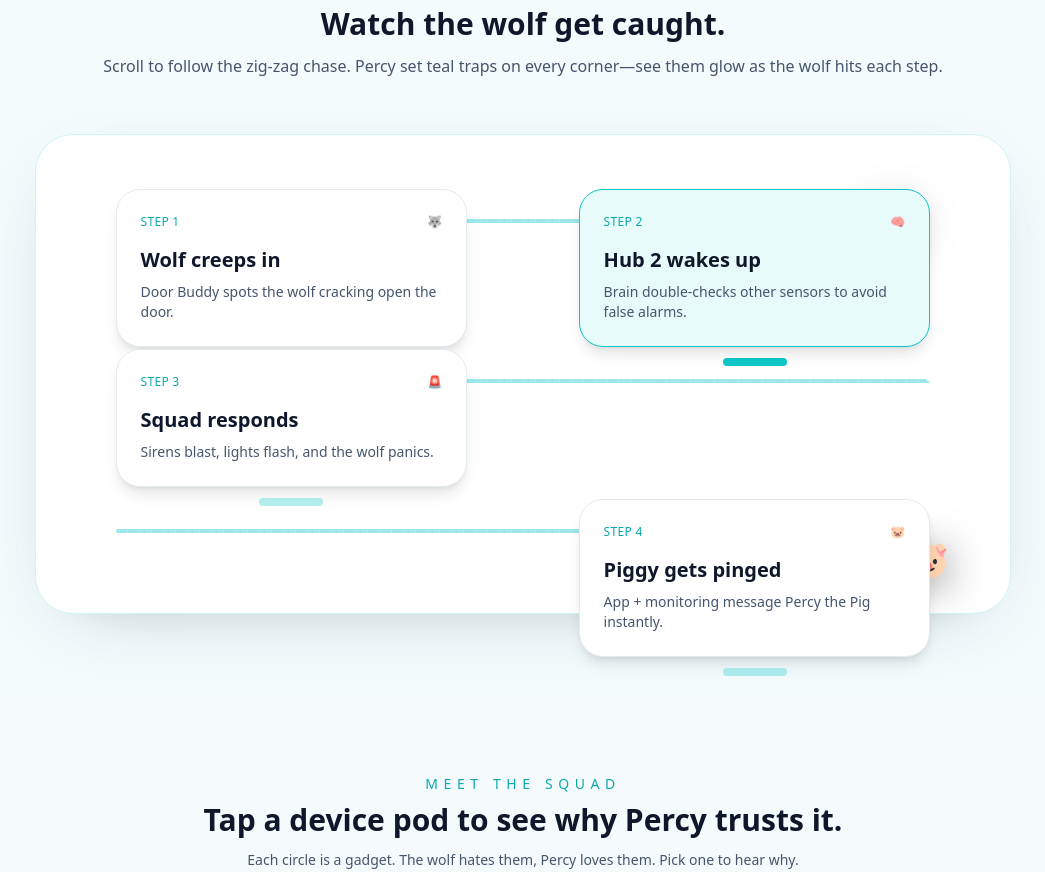
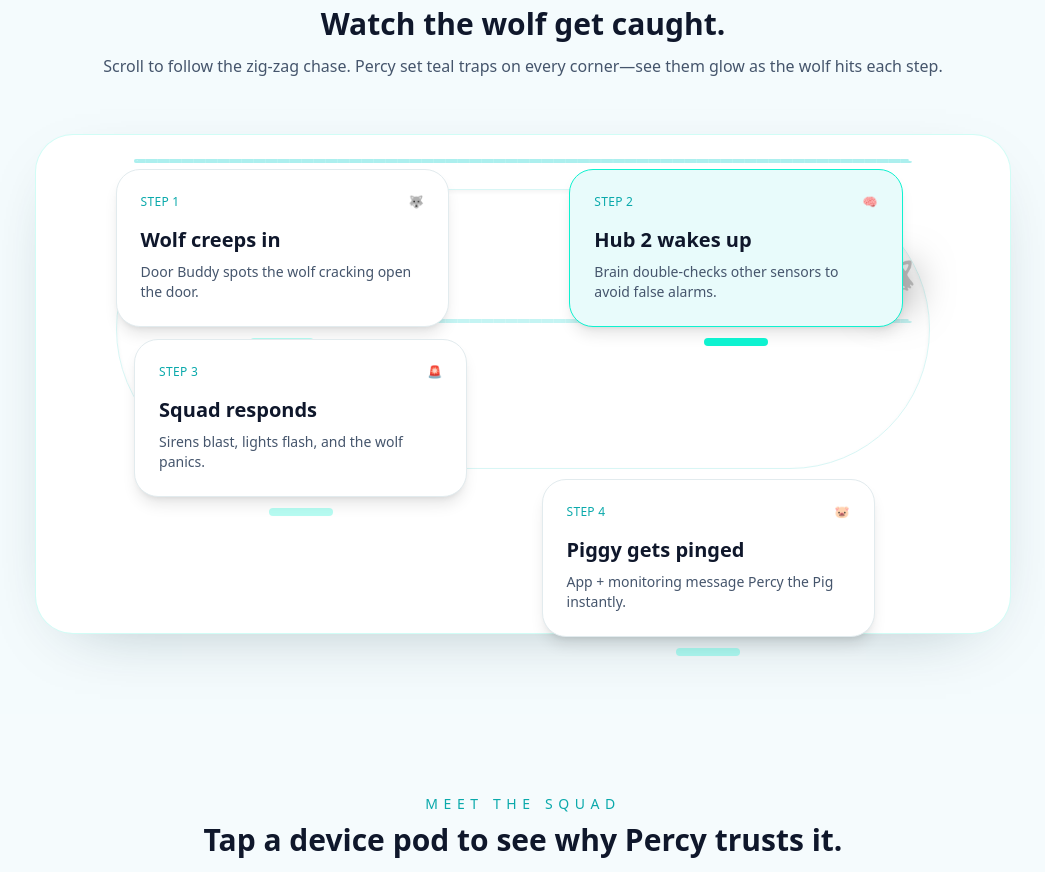
Before and after one commit to storpa26/next-cheapalarms, a Next.js app: page /products/ajax-hub2 in a window 1280 px wide. Shown: the part 620-1492 px from the top of the page, without its empty margins (117-1162 px from the left). Built offline with nearby package versions, Linux system fonts and the light colour scheme.

Commit message:
added educational content

```diff
--- a/src/components/products/ajax-landing/StoryRail.jsx
+++ b/src/components/products/ajax-landing/StoryRail.jsx
@@ -5,30 +5,30 @@ const steps = [
     title: "Wolf creeps in",
     desc: "Door Buddy spots the wolf cracking open the door.",
     emoji: "🐺",
-    desktop: { top: 30, align: "left" },
+    desktop: { cardTop: 10, cardLeftPercent: 6, runnerTop: 40, runnerLeftPercent: 10 },
   },
   {
     title: "Hub 2 wakes up",
     desc: "Brain double-checks other sensors to avoid false alarms.",
     emoji: "🧠",
-    desktop: { top: 30, align: "right" },
+    desktop: { cardTop: 10, cardLeftPercent: 55, runnerTop: 120, runnerLeftPercent: 90 },
   },
   {
     title: "Squad responds",
     desc: "Sirens blast, lights flash, and the wolf panics.",
     emoji: "🚨",
-    desktop: { top: 190, align: "left" },
+    desktop: { cardTop: 180, cardLeftPercent: 8, runnerTop: 210, runnerLeftPercent: 15 },
   },
   {
     title: "Piggy gets pinged",
     desc: "App + monitoring message Percy the Pig instantly.",
     emoji: "🐷",
-    desktop: { top: 340, align: "right" },
+    desktop: { cardTop: 320, cardLeftPercent: 52, runnerTop: 330, runnerLeftPercent: 82 },
   },
 ];
 
-const brandDark = "#FFFFFF";
-const brandTeal = "#0DC5C7";
+const brandDark = "#02111B";
+const brandTeal = "#0EF2D0";
 
 export default function StoryRail() {
   const cardRefs = useRef([]);
@@ -54,23 +54,20 @@ export default function StoryRail() {
     };
   }, []);
 
-  const runnerPositions = steps.map((step) => {
-    if (step.desktop.align === "left") {
-      return { top: step.desktop.top + 30, left: 10 };
-    }
-    return { top: step.desktop.top + 30, left: 90 };
-  });
+  const runnerPositions = steps.map((step) => ({
+    top: step.desktop.runnerTop,
+    left: step.desktop.runnerLeftPercent,
+  }));
   const currentRunnerPos = runnerPositions[activeStep] ?? runnerPositions[0];
 
   const desktopView = (
-    <div className="relative hidden h-[430px] md:block">
-      {[60, 220, 370].map((top) => (
-        <div
-          key={top}
-          className="absolute left-[6%] right-[6%] h-1 rounded-full border-t-4 border-dashed opacity-40"
-          style={{ top: `${top}px`, borderColor: brandTeal }}
-        />
-      ))}
+    <div className="relative hidden h-[450px] md:block">
+      {/* Runner lane */}
+      <div className="absolute left-[6%] right-[6%] top-[30px] h-70 rounded-[999px] border border-[#d8f6f5] bg-white/80 shadow-inner" />
+      {/* Zig-zag rails */}
+      <div className="absolute left-[8%] right-[8%] top-[160px] h-1 rounded-full border-t-4 border-dashed border-[#9DEDEC]/60" />
+      <div className="absolute left-[8%] right-[8%] top/[310px] h-1 rounded-full border-t-4 border-dashed border-[#9DEDEC]/60" />
+      <div className="absolute left-[8%] right-[8%] top/[420px] h-1 rounded-full border-t-4 border-dashed border-[#9DEDEC]/60" />
       <div
         className="absolute text-4xl transition-all duration-700 ease-out"
         role="img"
@@ -80,35 +77,37 @@ export default function StoryRail() {
           left: `${currentRunnerPos.left}%`,
           transform: "translate(-50%, -50%)",
           filter: "drop-shadow(0 8px 20px rgba(0,0,0,0.5))",
+          opacity: activeStep === steps.length - 1 ? 0 : 1,
         }}
       >
         🐺
       </div>
+      {activeStep === steps.length - 1 ? (
         <div
-        className="absolute text-4xl"
+          className="absolute text-4xl transition-opacity duration-700"
           role="img"
-        aria-label="pig cheering"
+          aria-label="wolf caught"
           style={{
-          bottom: 10,
-          right: "4%",
+            top: `${runnerPositions[runnerPositions.length - 1].top}px`,
+            left: `${runnerPositions[runnerPositions.length - 1].left}%`,
+            transform: "translate(-50%, -50%)",
             filter: "drop-shadow(0 8px 20px rgba(0,0,0,0.5))",
           }}
         >
-        🐷
+          ❌
         </div>
+      ) : null}
       {steps.map((step, index) => {
-        const alignRight = step.desktop.align === "right";
         return (
           <div
             key={step.title}
             ref={(el) => {
               cardRefs.current[index] = el;
             }}
-            className="absolute w-[38%] rounded-3xl border p-6 text-left shadow-lg transition"
+            className="absolute w-[36%] rounded-3xl border p-6 text-left shadow-lg transition"
             style={{
-              top: `${step.desktop.top}px`,
-              left: alignRight ? "auto" : "6%",
-              right: alignRight ? "6%" : "auto",
+              top: `${step.desktop.cardTop}px`,
+              left: `${step.desktop.cardLeftPercent}%`,
               backgroundColor: activeStep === index ? "#E8FBFB" : "#FFFFFF",
               borderColor: activeStep === index ? brandTeal : "#E2EBEE",
             }}
```
Lines whose indentation alone changed are shown as unchanged.
